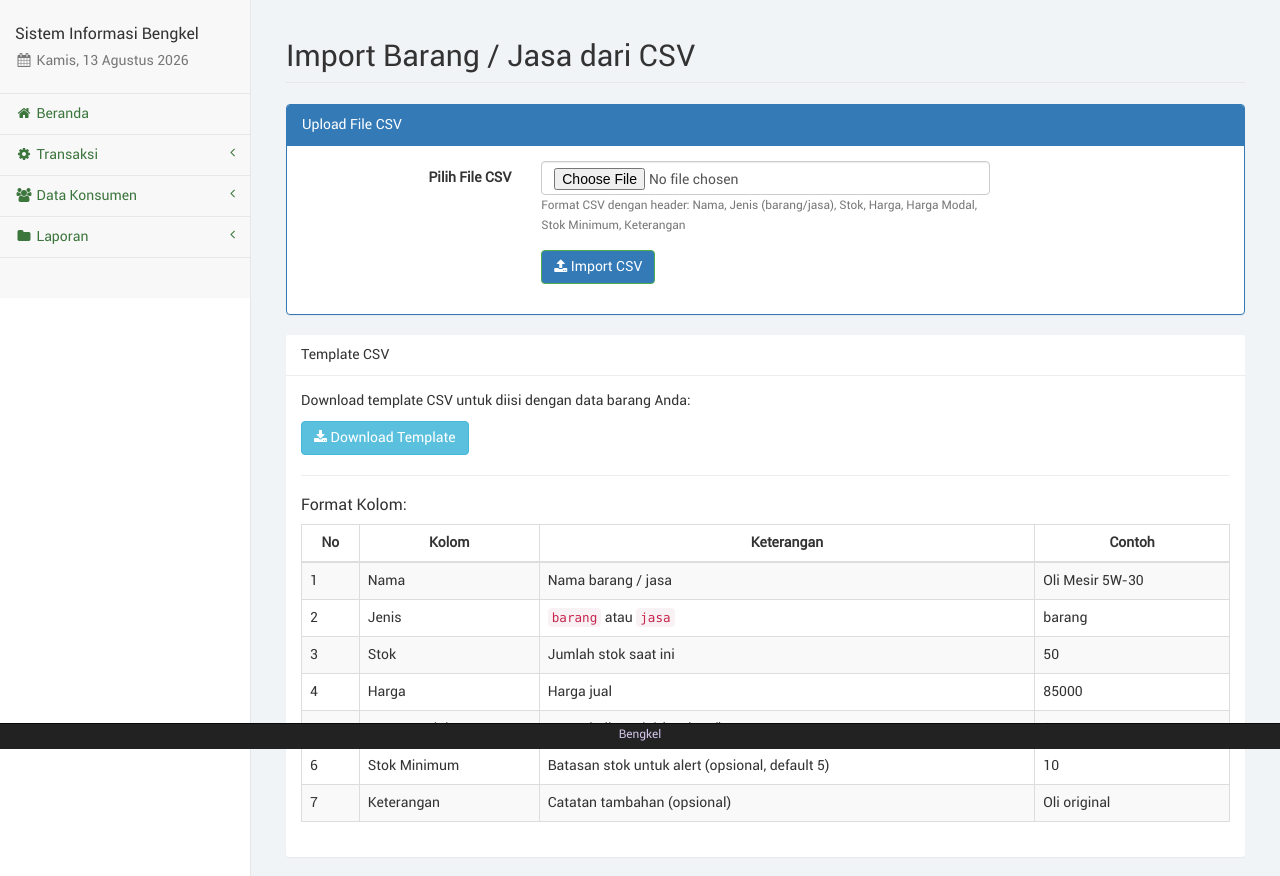
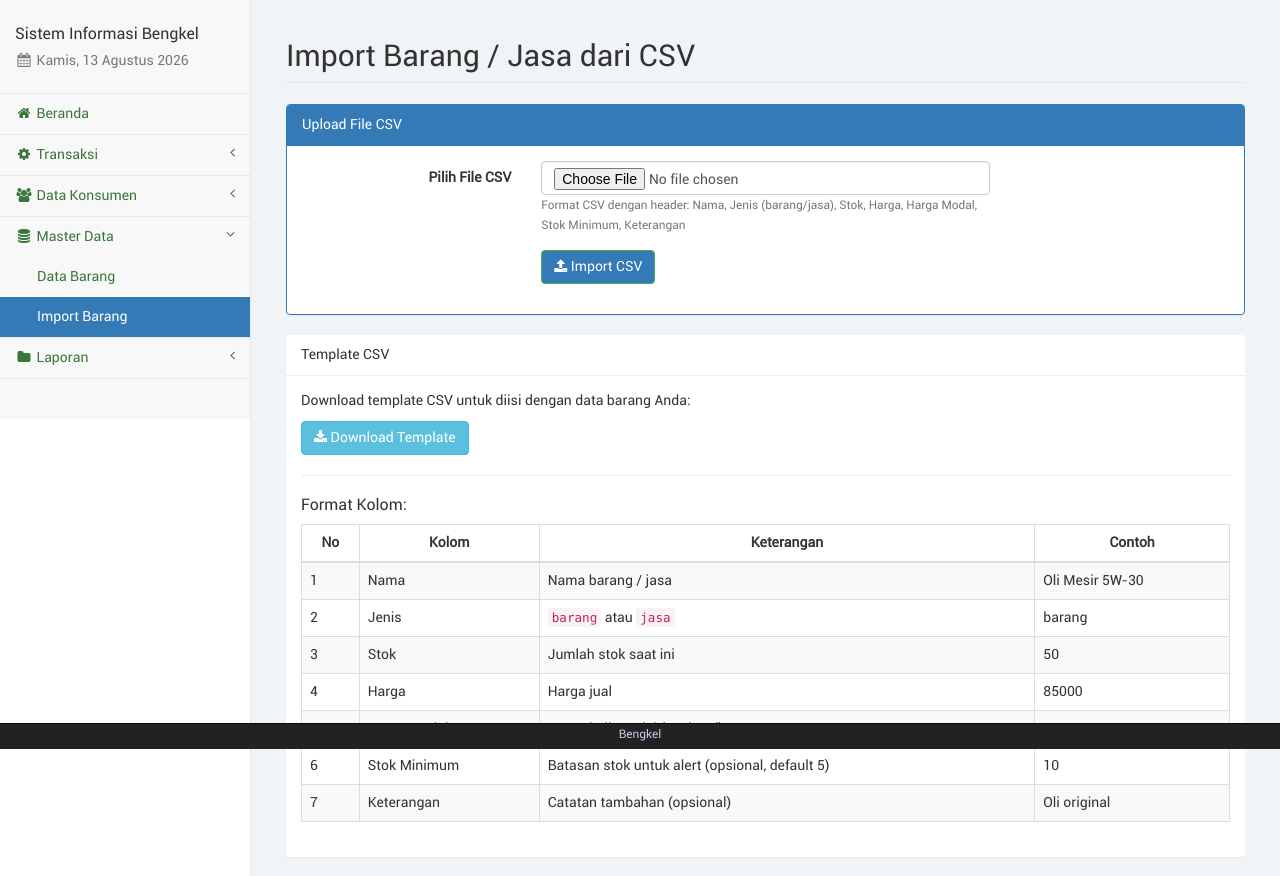
Before and after one commit to anomalymediatech/SmartBengkel, a PHP site: page /import_barang.php in a window 1280 px wide. Shown: the part 51-927 px from the top of the page. Run offline with PHP 8.4, Linux system fonts and the light colour scheme; a user stored in the database is signed in; data comes from the database, SQL or seed files in the repository.

Commit message:
feat: add import barang menu

```diff
--- a/import_barang.php
+++ b/import_barang.php
@@ -2,7 +2,7 @@
 	include("sess_check.php");
 
 	$pagedesc = "Import Barang";
-	$menuparent = "import";
+	$menuparent = "master";
 	include("layout_top.php");
 
 	// ---- helper ----
--- a/layout_top.php
+++ b/layout_top.php
@@ -153,8 +153,35 @@
 									}
 								?>
 							</ul><!-- /.nav-second-level -->
+					</li>
+					<?php
+						if(isset($menuparent) && $menuparent == "master") {
+							echo '<li class="active">';
+						}
+						else {
+							echo '<li>';
+						}
+					?>
+					<a href="#"><i class="fa fa-database fa-fw"></i>&nbsp;Master Data<span class="fa arrow"></span></a>
+					<ul class="nav nav-second-level">
 						<?php
-							if(isset($menuparent) && $menuparent == "laporan") {
+							if($pagedesc == "Data Barang") {
+								echo '<li><a href="barang.php" class="active">Data Barang</a></li>';
+							}
+							else {
+								echo '<li><a href="barang.php">Data Barang</a></li>';
+							}
+							if($pagedesc == "Import Barang") {
+								echo '<li><a href="import_barang.php" class="active">Import Barang</a></li>';
+							}
+							else {
+								echo '<li><a href="import_barang.php">Import Barang</a></li>';
+							}
+						?>
+					</ul><!-- /.nav-second-level -->
+					</li>
+					<?php
+						if(isset($menuparent) && $menuparent == "laporan") {
 								echo '<li class="active">';
 							}
 							else {
```
